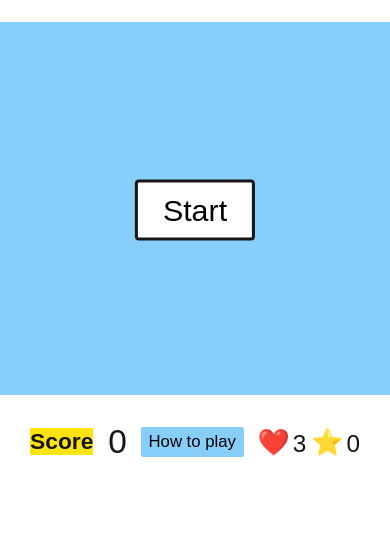
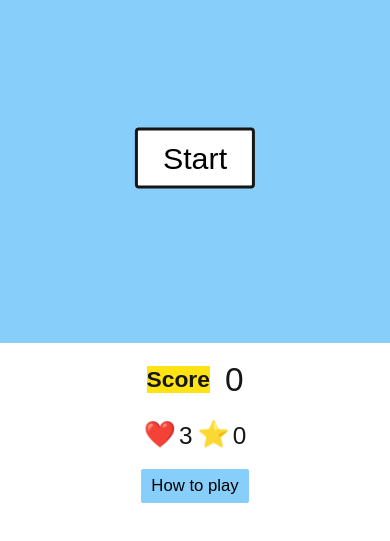
Before and after one commit to j-rodr/shooter-game, a plain HTML site: page index.html in a window 390 px wide. Shown: the part 235-776 px from the top of the page. Drawn offline with Linux system fonts and the light colour scheme; a web font is replaced by a local one.

Commit message:
fixed size bug on bottom dashboard

```diff
--- a/style.css
+++ b/style.css
@@ -57,7 +57,7 @@ body {
    cursor: pointer;
    background-color: #87cefa;
    border-radius: 2px;
-   border: none;
+   border: 2px solid #87cefa;
 }
 
 .guide-btn:hover {
@@ -141,9 +141,6 @@ body {
    html {
       font-size: 95%;
    }
-   body {
-      gap: 25px;
-   }
    .dashboard {
       padding-inline: 30px;
    }
@@ -155,3 +152,13 @@ body {
       font-size: 2.5rem;
    }
 }
+
+@media all and (max-width: 450px) {
+   .canvas-container + .dashboard {
+      flex-direction: column;
+      gap: 20px;
+   }
+   .guide-btn {
+      order: 3;
+   }
+}
```
